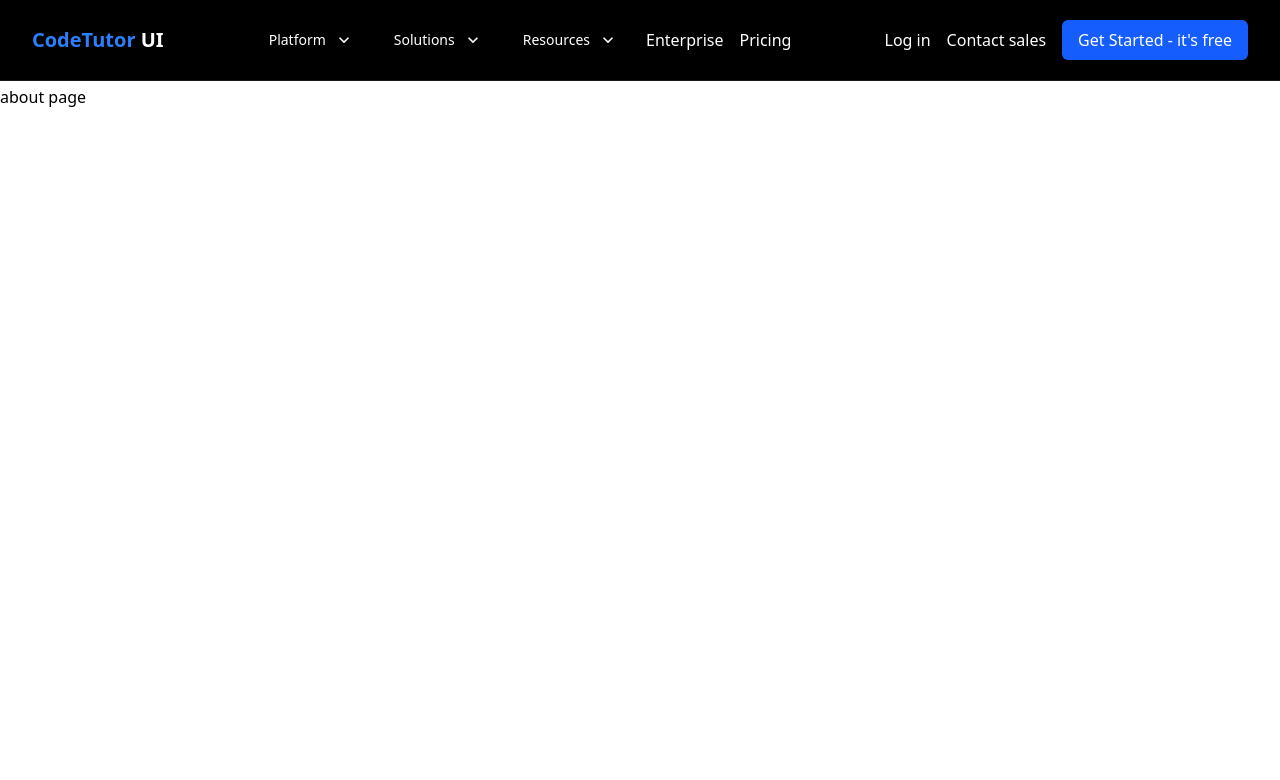
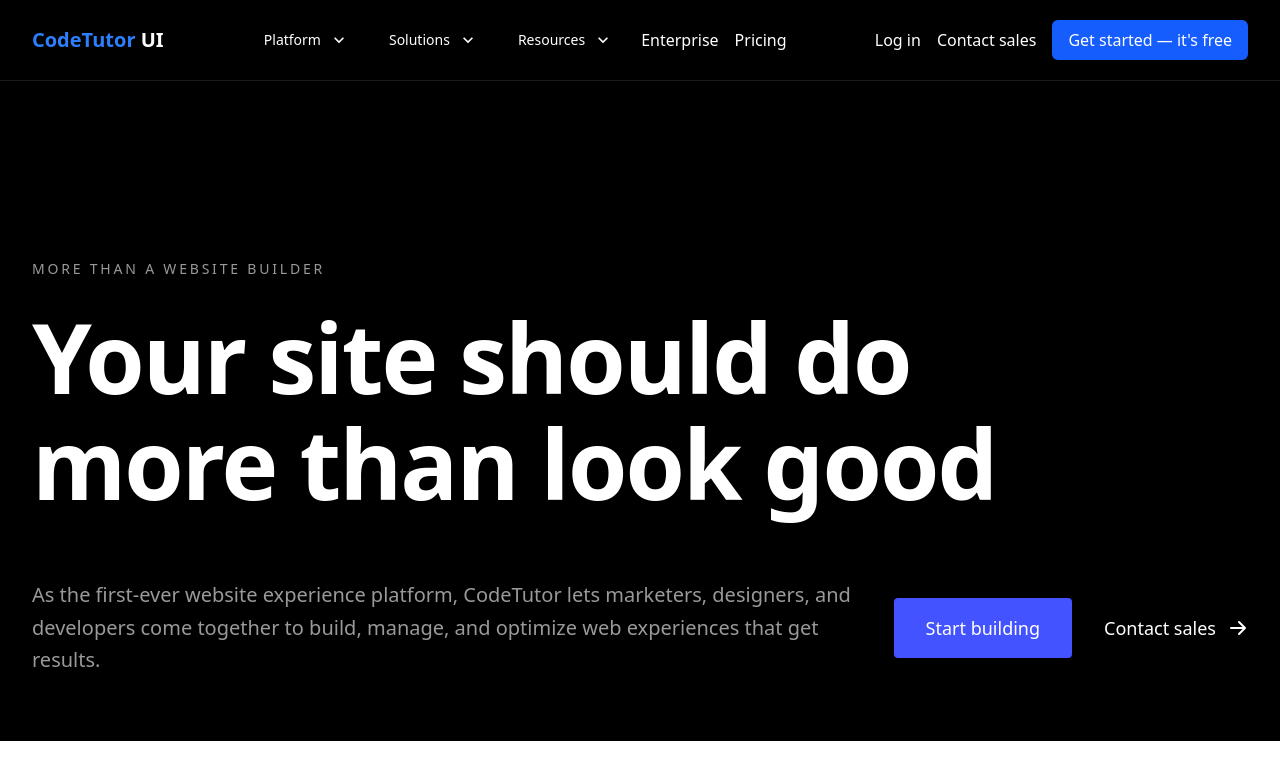
Before and after one commit to Siddharth-AI/codetutor-ui, a React (Vite) app: page /codetutor-ui/about in a window 1280 px wide. Shown: the top 780 px of the page. Built offline with nearby package versions, Linux system fonts and the light colour scheme.

Commit message:
hero section

```diff
--- a/src/App.jsx
+++ b/src/App.jsx
@@ -1,21 +1,12 @@
 import "./App.css";
+import { Hero } from "./components/Hero";
 import { Navbar } from "./components/Navbar";
-import { Route, Routes } from "react-router";
 
 function App() {
   return (
     <>
       <Navbar />
-      <Routes>
-        <Route
-          path="/about"
-          element={<div className=" mt-[85px]">about page</div>}
-        />
-        <Route
-          path="/contact"
-          element={<div className=" mt-[85px]">contact page</div>}
-        />
-      </Routes>
+      <Hero />
     </>
   );
 }
--- /dev/null
+++ b/src/components/Hero.jsx
@@ -0,0 +1,50 @@
+import React from "react";
+import { Link } from "react-router";
+import { HiArrowRight } from "react-icons/hi";
+import video from "../assets/banner-video.mp4";
+import bannerLeft from "../assets/banner-left.avif";
+import bannerRight from "../assets/banner-right.png";
+export const Hero = () => {
+  return (
+    <div className="bg-black text-white md:pt-32 pt-24">
+      <div className="container mx-auto px-4 sm:px-6 lg:px-8 pt-32 pb-16 relative">
+        {/* Subtitle */}
+        <div className="mb-6">
+          <span className="text-[#999999] uppercase tracking-[0.2em] text-sm font-medium">
+            MORE THAN A WEBSITE BUILDER
+          </span>
+        </div>
+
+        {/* Main Heading */}
+        <h1 className="text-4xl sm:text-5xl lg:text-8xl font-bold mb-8 md:mb-16 leading-[1.1] tracking-[-0.02em]">
+          Your site should do <br className="md:block hidden" /> more than look
+          good
+        </h1>
+
+        <div className="flex md:flex-row items-center flex-col justify-between gap-8">
+          {/* Description */}
+          <p className="text-[#999999] md:text-xl mb-8 md:mb-0 leading-relaxed">
+            As the first-ever website experience platform, CodeTutor lets
+            marketers, designers, and developers come together to build, manage,
+            and optimize web experiences that get results.
+          </p>
+
+          {/* CTA Buttons */}
+          <div className="flex sm:flex-row flex-wrap gap-8 shrink-0">
+            <Link
+              to="/start-building"
+              className="bg-[#4353FF] hover:bg-[#3544CC] text-white px-8 py-4 rounded text-lg font-medium transition-colors duration-200">
+              Start building
+            </Link>
+            <Link
+              to="/contact-sales"
+              className="group flex items-center text-white hover:text-[#999999] transition-colors duration-200 text-lg font-medium">
+              Contact sales
+              <HiArrowRight className="ml-3 w-5 h-5 group-hover:translate-x-1 transition-transform duration-200" />
+            </Link>
+          </div>
+        </div>
+      </div>
+    </div>
+  );
+};
--- a/src/components/Navbar.jsx
+++ b/src/components/Navbar.jsx
@@ -1,6 +1,6 @@
 import React, { useState } from "react";
-import { MdClose, MdKeyboardArrowDown, MdMenu } from "react-icons/md";
 import { Link } from "react-router";
+import { MdKeyboardArrowDown, MdMenu, MdClose } from "react-icons/md";
 
 export const Navbar = () => {
   const [isMenuOpen, setIsMenuOpen] = useState(false);
@@ -9,6 +9,7 @@ export const Navbar = () => {
   const toggleMenu = () => {
     setIsMenuOpen(!isMenuOpen);
   };
+
   const toggleDropdown = (menu) => {
     setActiveDropdown(activeDropdown === menu ? null : menu);
   };
@@ -84,20 +85,20 @@ export const Navbar = () => {
   };
 
   return (
-    <nav className="bg-black text-white fixed top-0 left-0 right-0 border-b border-white/10">
-      <div className="container mx-auto px-4 py-2 sm:px-6 lg:px-8">
+    <nav className="bg-black fixed top-0 left-0 right-0 z-50 text-white border-b border-white/10">
+      <div className="container mx-auto px-4 py-2  sm:px-6 lg:px-8">
         <div className="flex items-center justify-between h-16">
-          {/* logo */}
-          <div>
+          {/* Logo */}
+          <div className="flex-shrink-0">
             <Link to="/" className="text-xl font-bold">
               <span className="text-blue-500">CodeTutor</span> UI
             </Link>
           </div>
 
-          {/* desktop menu */}
+          {/* Desktop Menu */}
           <div className="hidden lg:flex items-center space-x-4">
             {Object.keys(menuItems).map((key) => (
-              <div key={menuItems[key].title} className="relative">
+              <div key={key} className="relative">
                 <button
                   onClick={() => toggleDropdown(key)}
                   className="hover:text-gray-300 px-3 py-2 rounded-md text-sm font-medium flex items-center">
@@ -108,28 +109,29 @@ export const Navbar = () => {
                     }`}
                   />
                 </button>
-                {/* dropdown menu */}
+
+                {/* Dropdown Menu */}
                 {activeDropdown === key && (
                   <div className="absolute left-0 mt-2 w-screen max-w-md bg-white rounded-md shadow-lg py-1 text-black">
-                    <div className="grid md:grid-cols-2 grid-cols-1 gap-12 p-4">
+                    <div className="grid md:grid-cols-2  grid-cols-1 gap-12 p-4">
                       {key === "platform" ? (
                         menuItems[key].sections.map((section, idx) => (
                           <div key={idx}>
                             <h3 className="text-xs font-semibold text-gray-500 tracking-wider mb-2">
                               {section.title}
                             </h3>
+                            <div className="space-y-2">
+                              {section.items.map((item, itemIdx) => (
+                                <Link
+                                  key={itemIdx}
+                                  to={`/${key}/${item.name.toLowerCase()}`}
+                                  className="group flex items-start p-2 rounded-lg hover:bg-gray-50">
                                   <div>
-                              {section.items.map((item, itemidx) => (
-                                <Link
-                                  key={itemidx}
-                                  to={`/${key}/${item.name.toLowerCase()}`}
-                                  className="group flex items-start p-2 rounded-lg hover:bg-gray-100">
-                                  <div className="px-4">
                                     <p className="text-sm font-medium text-gray-900 flex items-center">
                                       {item.name}
                                       {item.isNew && (
                                         <span className="ml-2 inline-flex items-center px-2 py-0.5 rounded text-xs font-medium bg-blue-100 text-blue-800">
-                                          New
+                                          NEW
                                         </span>
                                       )}
                                     </p>
@@ -148,8 +150,8 @@ export const Navbar = () => {
                             <Link
                               key={idx}
                               to={`/${key}/${item.name.toLowerCase()}`}
-                              className="group flex items-start p-2 rounded-lg hover:bg-gray-100">
-                              <div className="px-4">
+                              className="group flex items-start p-2 rounded-lg hover:bg-gray-50">
+                              <div>
                                 <p className="text-sm font-medium text-gray-900">
                                   {item.name}
                                 </p>
@@ -174,44 +176,48 @@ export const Navbar = () => {
             </Link>
           </div>
 
-          {/* auth btn */}
+          {/* Auth Buttons */}
           <div className="hidden md:flex items-center space-x-4">
             <Link to="/login" className="hover:text-gray-300 hidden xl:block">
               Log in
             </Link>
-            <Link to="/contact" className="hover:text-gray-300 hidden xl:block">
+            <Link
+              to="/contact-sales"
+              className="hover:text-gray-300 hidden xl:block">
               Contact sales
             </Link>
             <Link
               to="/get-started"
-              className="hover:text-gray-300 bg-blue-600 px-4 py-2 rounded-md hover:bg-blue-700">
-              Get Started - it's free
+              className="bg-blue-600 px-4 py-2 rounded-md hover:bg-blue-700">
+              Get started — it's free
             </Link>
           </div>
 
-          {/* mobile menu */}
+          {/* Mobile menu button */}
           <div className="md:hidden">
             <button
               onClick={toggleMenu}
               className="inline-flex items-center justify-center p-2 rounded-md hover:text-gray-300 hover:bg-gray-700">
+              <span className="sr-only">Open main menu</span>
               {!isMenuOpen ? (
-                <MdMenu className="block w-6 h-6" />
+                <MdMenu className="block h-6 w-6" />
               ) : (
-                <MdClose className="block w-6 h-6" />
+                <MdClose className="block h-6 w-6" />
               )}
             </button>
           </div>
         </div>
       </div>
-      {/* mobile menu */}
+
+      {/* Mobile Menu */}
       {isMenuOpen && (
         <div className="md:hidden">
           <div className="px-2 pt-2 pb-3 space-y-1">
             {Object.keys(menuItems).map((key) => (
-              <div className="space-y-2">
+              <div key={key} className="space-y-2">
                 <button
                   onClick={() => toggleDropdown(key)}
-                  className="hover:text-gray-300 px-3 py-2 rounded-md flex items-center">
+                  className="w-full flex justify-between items-center px-3 py-2 rounded-md text-base font-medium hover:bg-gray-700">
                   {menuItems[key].title}
                   <MdKeyboardArrowDown
                     className={`ml-2 h-5 w-5 transition-transform ${
@@ -219,79 +225,65 @@ export const Navbar = () => {
                     }`}
                   />
                 </button>
-                {/* mobile dropdown menu */}
                 {activeDropdown === key && (
-                  <div className="bg-white text-black">
                   <div className="pl-4">
-                      {key === "platform" ? (
-                        menuItems[key].sections.map((section, idx) => (
-                          <div key={idx} className="py-2">
-                            <h3 className="text-xs font-semibold text-gray-500 tracking-wider mb-2">
+                    {key === "platform"
+                      ? menuItems[key].sections.map((section) => (
+                          <div key={section.title} className="py-2">
+                            <h3 className="text-xs font-semibold text-gray-400 tracking-wider mb-2">
                               {section.title}
                             </h3>
-                            <div>
-                              {section.items.map((item, itemidx) => (
+                            {section.items.map((item, idx) => (
                               <Link
-                                  key={itemidx}
+                                key={idx}
                                 to={`/${key}/${item.name.toLowerCase()}`}
-                                  className="group flex items-start p-2 rounded-lg hover:bg-gray-100">
-                                  <div className="px-4">
-                                    <p className="text-sm font-medium text-gray-900 flex items-center">
+                                className="block px-3 py-2 rounded-md text-base font-medium hover:bg-gray-700">
                                 {item.name}
                                 {item.isNew && (
                                   <span className="ml-2 inline-flex items-center px-2 py-0.5 rounded text-xs font-medium bg-blue-100 text-blue-800">
-                                          New
+                                    NEW
                                   </span>
                                 )}
-                                    </p>
-                                  </div>
                               </Link>
                             ))}
                           </div>
-                          </div>
                         ))
-                      ) : (
-                        <div className="space-y-2">
-                          {menuItems[key].items.map((item, idx) => (
+                      : menuItems[key].items.map((item, idx) => (
                           <Link
                             key={idx}
                             to={`/${key}/${item.name.toLowerCase()}`}
-                              className="group flex items-start p-2 rounded-lg hover:bg-gray-100">
-                              <div className="px-4">
-                                <p className="text-sm font-medium text-gray-900">
+                            className="block px-3 py-2 rounded-md text-base font-medium hover:bg-gray-700">
                             {item.name}
-                                </p>
-                                <p className="text-sm text-gray-500">
-                                  {item.desc}
-                                </p>
-                              </div>
                           </Link>
                         ))}
                   </div>
                 )}
               </div>
-                  </div>
-                )}
-              </div>
             ))}
             <Link
-              to="/Enterprices"
-              className="block px-3 py-2 hover:bg-gray-700">
-              Enterprices
+              to="/enterprise"
+              className="block px-3 py-2 rounded-md hover:bg-gray-700">
+              Enterprise
             </Link>
-            <Link to="/Pricing" className="block px-3 py-2 hover:bg-gray-700">
+            <Link
+              to="/pricing"
+              className="block px-3 py-2 rounded-md hover:bg-gray-700">
               Pricing
             </Link>
-            <Link to="/Login" className="block px-3 py-2 hover:bg-gray-700">
-              Login
+            <Link
+              to="/login"
+              className="block px-3 py-2 rounded-md hover:bg-gray-700">
+              Log in
             </Link>
-            <Link to="/contact" className="block px-3 py-2 hover:bg-gray-700">
+            <Link
+              to="/contact-sales"
+              className="block px-3 py-2 rounded-md hover:bg-gray-700">
               Contact sales
             </Link>
             <Link
               to="/get-started"
-              className="block px-3 py-2 bg-blue-600 hover:bg-blue-700">
-              Get Started - it's free
+              className="block px-3 py-2 rounded-md bg-blue-600 hover:bg-blue-700">
+              Get started — it's free
             </Link>
           </div>
         </div>
```
Lines whose indentation alone changed are shown as unchanged.
